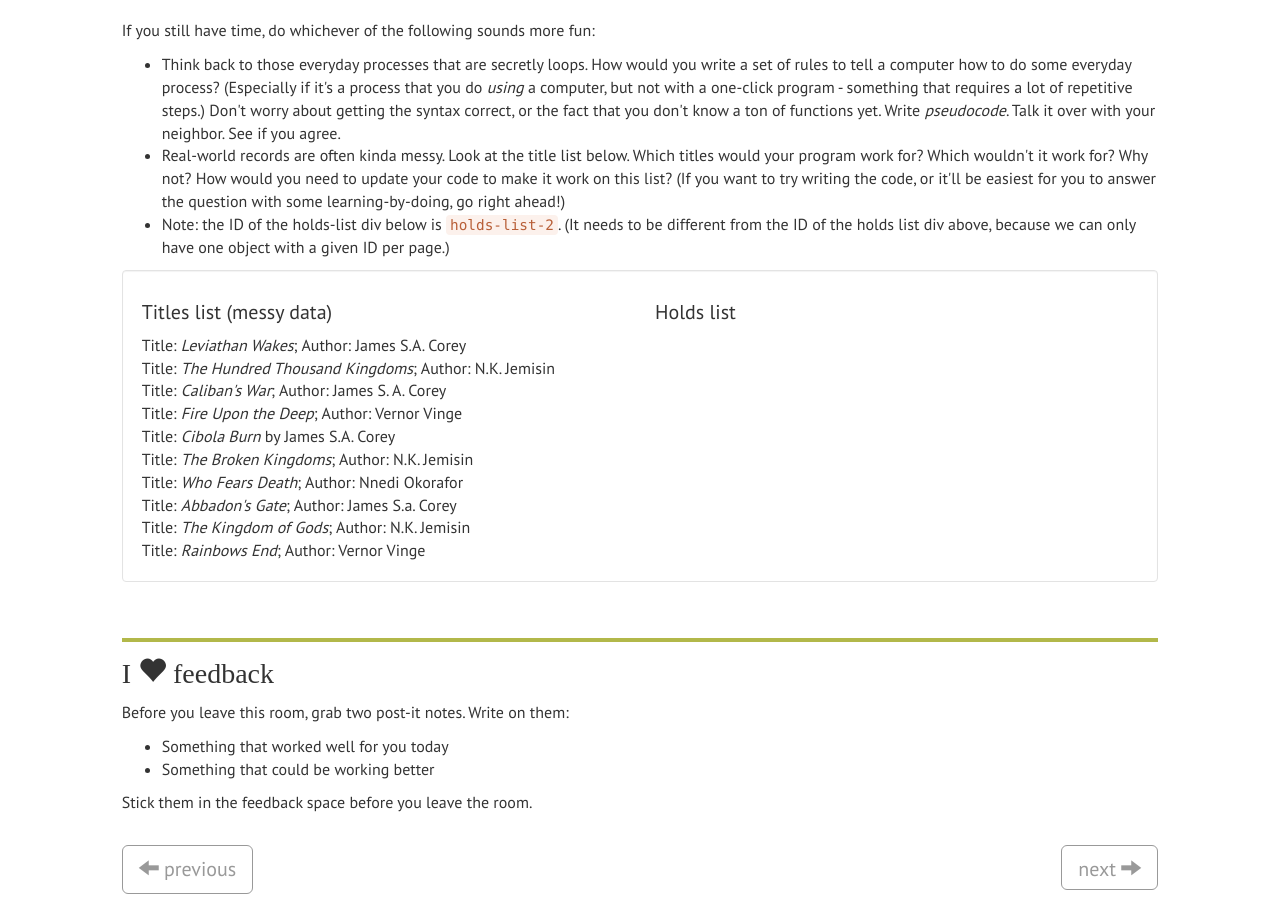
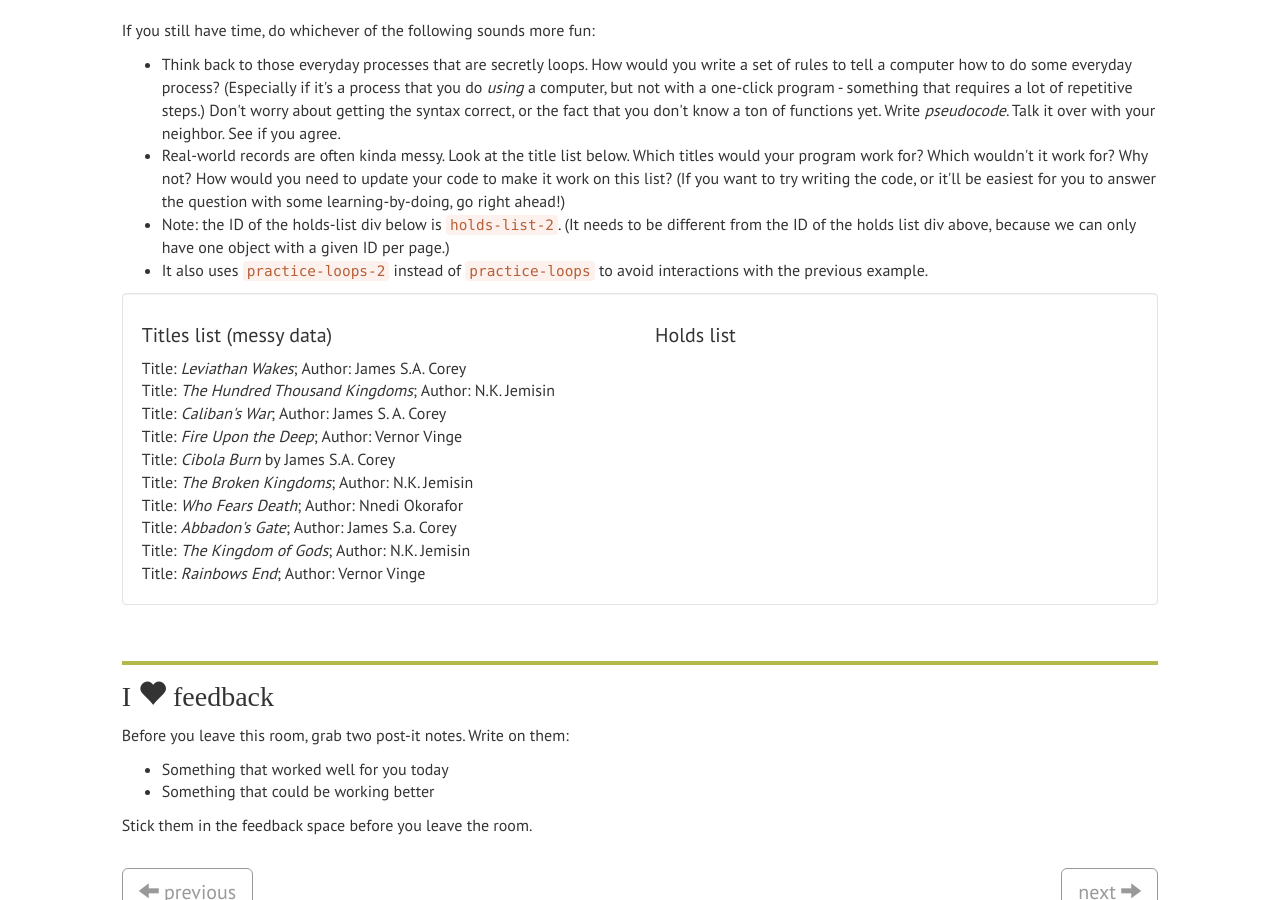
Before and after one commit to thatandromeda/courseware, a Jekyll site: the page Intro-via-jQuery/loops.html, which Jekyll copies as it is, in a window 1280 px wide and 900 px high, scrolled down 5022 px. Built offline with Jekyll 4.4.1, drawn with Linux system fonts in a browser that asks for light colours; nearby versions of some CDN libraries; some web fonts are replaced.

Commit message:
changes not propagating on github, weird

```diff
--- a/Intro-via-jQuery/loops.html
+++ b/Intro-via-jQuery/loops.html
@@ -563,40 +563,45 @@ applying a jquery function to an entire selector - use same example.
                 above, because we can only have one object with a given ID
                 per page.)
               </li>
+              <li>
+                It also uses <code>practice-loops-2</code> instead of
+                <code>practice-loops</code> to avoid interactions with
+                the previous example.
+              </li>
             </ul>
 
             <div class="well">
               <div class="row">
                 <div class="col-md-6">
                   <h4>Titles list (messy data)</h4>
-                  <span class="practice-loops">
+                  <span class="practice-loops-2">
                     Title: <em>Leviathan Wakes</em>; Author: James S.A. Corey
                   </span><br />
-                  <span class="practice-loops">
+                  <span class="practice-loops-2">
                     Title: <em>The Hundred Thousand Kingdoms</em>; Author: N.K. Jemisin
                   </span><br />
-                  <span class="practice-loops">
+                  <span class="practice-loops-2">
                     Title: <em>Caliban's War</em>; Author: James S. A. Corey
                   </span><br />
-                  <span class="practice-loops">
+                  <span class="practice-loops-2">
                     Title: <em>Fire Upon the Deep</em>; Author: Vernor Vinge
                   </span><br />
-                  <span class="practice-loops">
+                  <span class="practice-loops-2">
                     Title: <em>Cibola Burn</em> by James S.A. Corey
                   </span><br />
-                  <span class="practice-loops">
+                  <span class="practice-loops-2">
                     Title: <em>The Broken Kingdoms</em>; Author: N.K. Jemisin
                   </span><br />
-                  <span class="practice-loops">
+                  <span class="practice-loops-2">
                     Title: <em>Who Fears Death</em>; Author: Nnedi Okorafor
                   </span><br />
-                  <span class="practice-loops">
+                  <span class="practice-loops-2">
                     Title: <em>Abbadon's Gate</em>; Author: James S.a. Corey
                   </span><br />
-                  <span class="practice-loops">
+                  <span class="practice-loops-2">
                     Title: <em>The Kingdom of Gods</em>; Author: N.K. Jemisin
                   </span><br />
-                  <span class="practice-loops">
+                  <span class="practice-loops-2">
                     Title: <em>Rainbows End</em>; Author: Vernor Vinge
                   </span><br />
                 </div>
```
